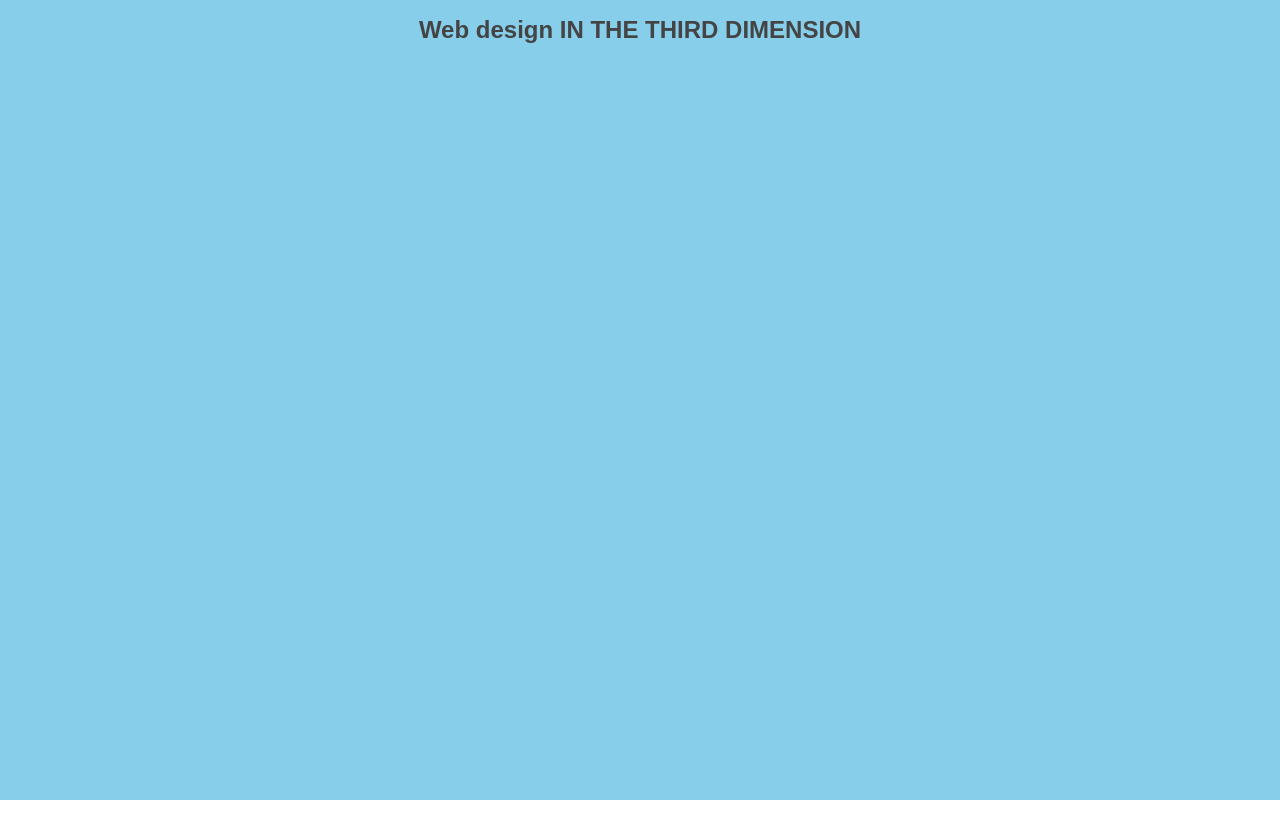
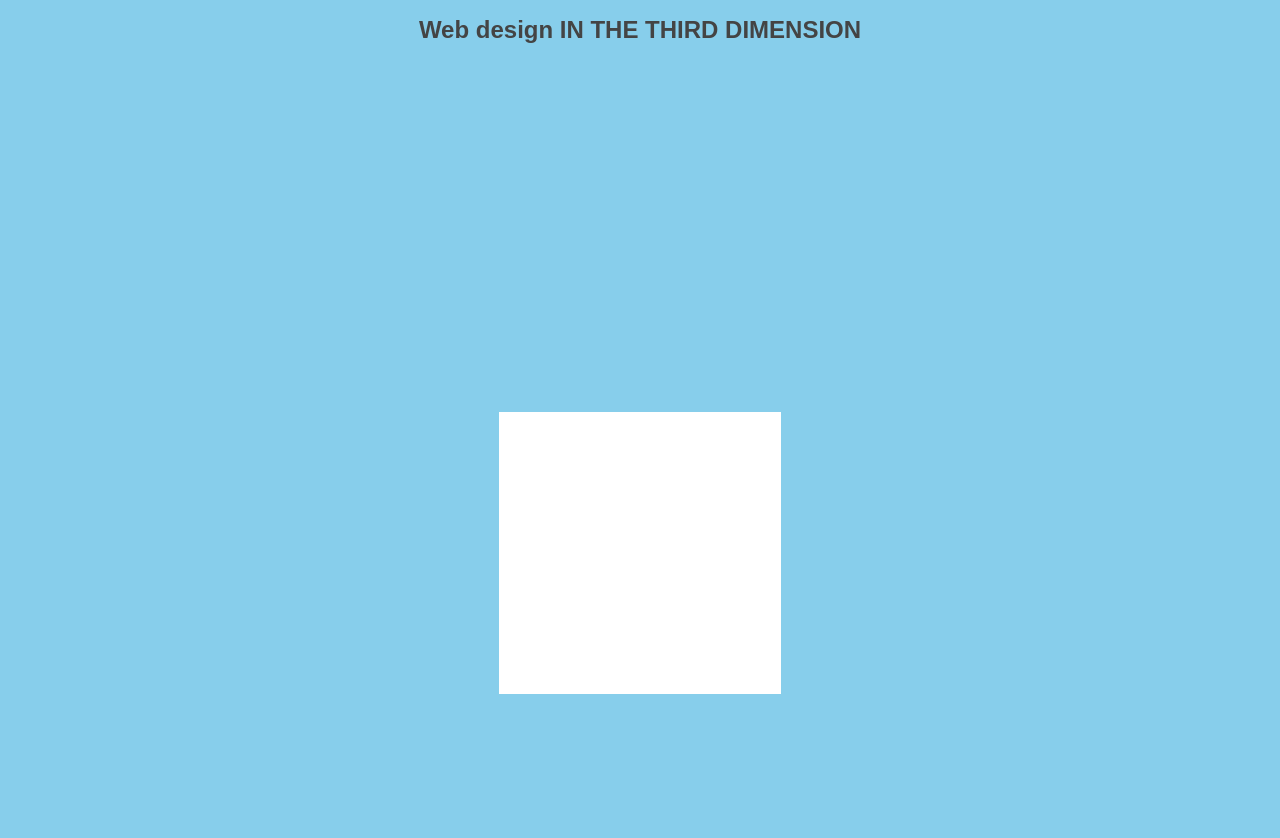
Before and after one commit to reyna-neet/threejs-tutorial, a website with bundled scripts: page index.html in a window 1280 px wide. Before the commit the page ends 800 px from the top, so only its background shows below. Built offline with nearby package versions, Linux system fonts and the light colour scheme; files whose address does not match are found by name.

Commit message:
Fixed an error I was getting from a bad directory configuration

```diff
--- a/index.html
+++ b/index.html
@@ -6,7 +6,7 @@
     <meta name="viewport" content="width=device-width, initial-scale=1">
     <meta charset="UTF-8">
     <link href="./styles/main.css" rel="stylesheet" type="text/css">
-    <script type="module" src="src"></script>
+    <script type="module" src="src/main.js"></script>
   </head>
 
   <body>
--- a/src/main.js
+++ b/src/main.js
@@ -1 +1,57 @@
-// this space for rent
+import {
+  BoxBufferGeometry,
+  Color,
+  Mesh,
+  MeshBasicMaterial,
+  PerspectiveCamera,
+  Scene,
+  WebGLRenderer,
+} from 'three';
+
+// Get a reference to the container element that will hold our scene
+const container = document.querySelector('#scene-container');
+
+// create a Scene
+const scene = new Scene();
+
+// Set the background color
+scene.background = new Color('skyblue');
+
+// Create a camera
+const fov = 35; // AKA Field of View
+const aspect = container.clientWidth / container.clientHeight;
+const near = 0.1; // the near clipping plane
+const far = 100; // the far clipping plane
+
+const camera = new PerspectiveCamera(fov, aspect, near, far);
+
+// every object is initially created at ( 0, 0, 0 )
+// move the camera back so we can view the scene
+camera.position.set(0, 0, 10);
+
+// create a geometry
+const geometry = new BoxBufferGeometry(2, 2, 2);
+
+// create a default (white) Basic material
+const material = new MeshBasicMaterial();
+
+// create a Mesh containing the geometry and material
+const cube = new Mesh(geometry, material);
+
+// add the mesh to the scene
+scene.add(cube);
+
+// create the renderer
+const renderer = new WebGLRenderer();
+
+// next, set the renderer to the same size as our container element
+renderer.setSize(container.clientWidth, container.clientHeight);
+
+// finally, set the pixel ratio so that our scene will look good on HiDPI displays
+renderer.setPixelRatio(window.devicePixelRatio);
+
+// add the automatically created <canvas> element to the page
+container.append(renderer.domElement);
+
+// render, or 'create a still image', of the scene
+renderer.render(scene, camera);
```
